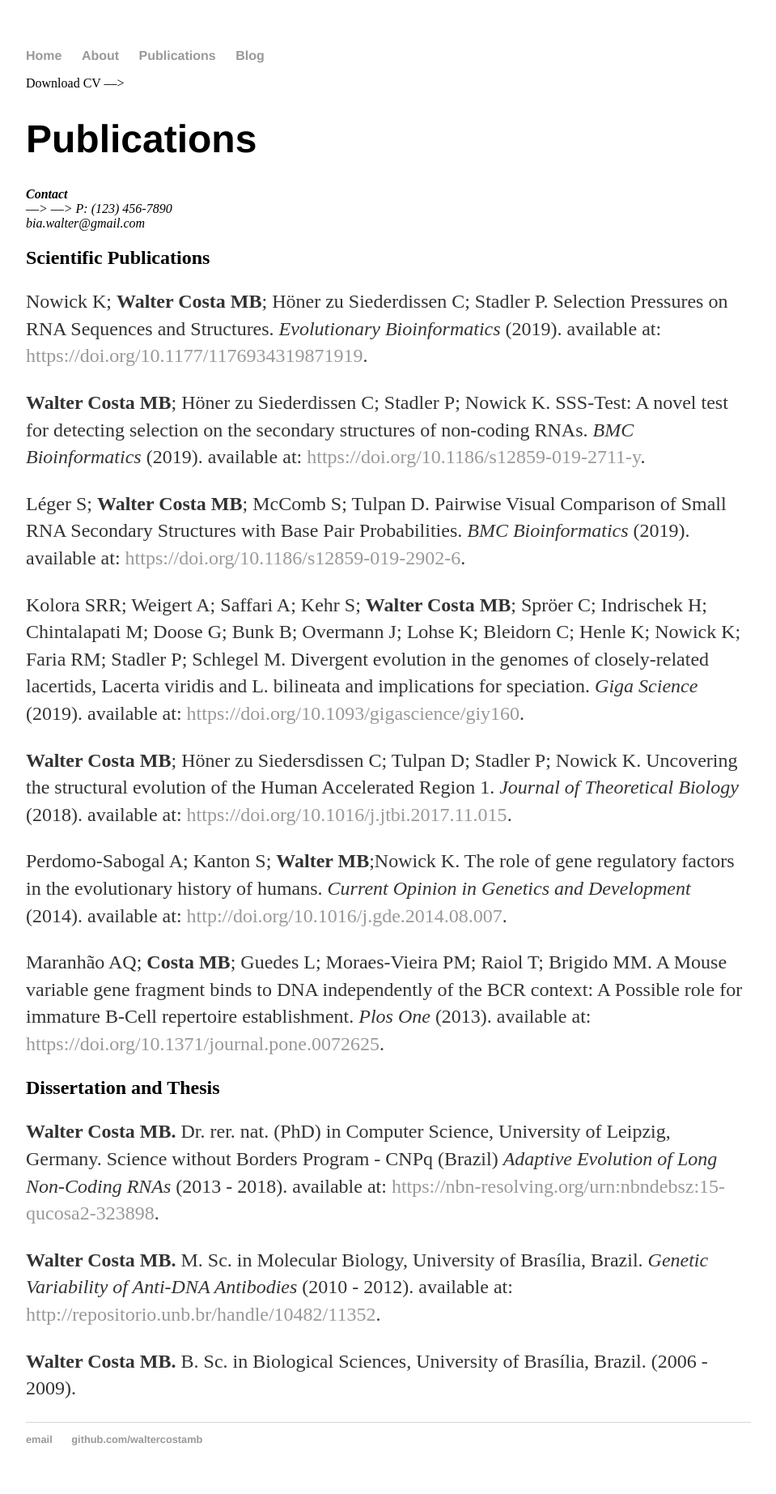
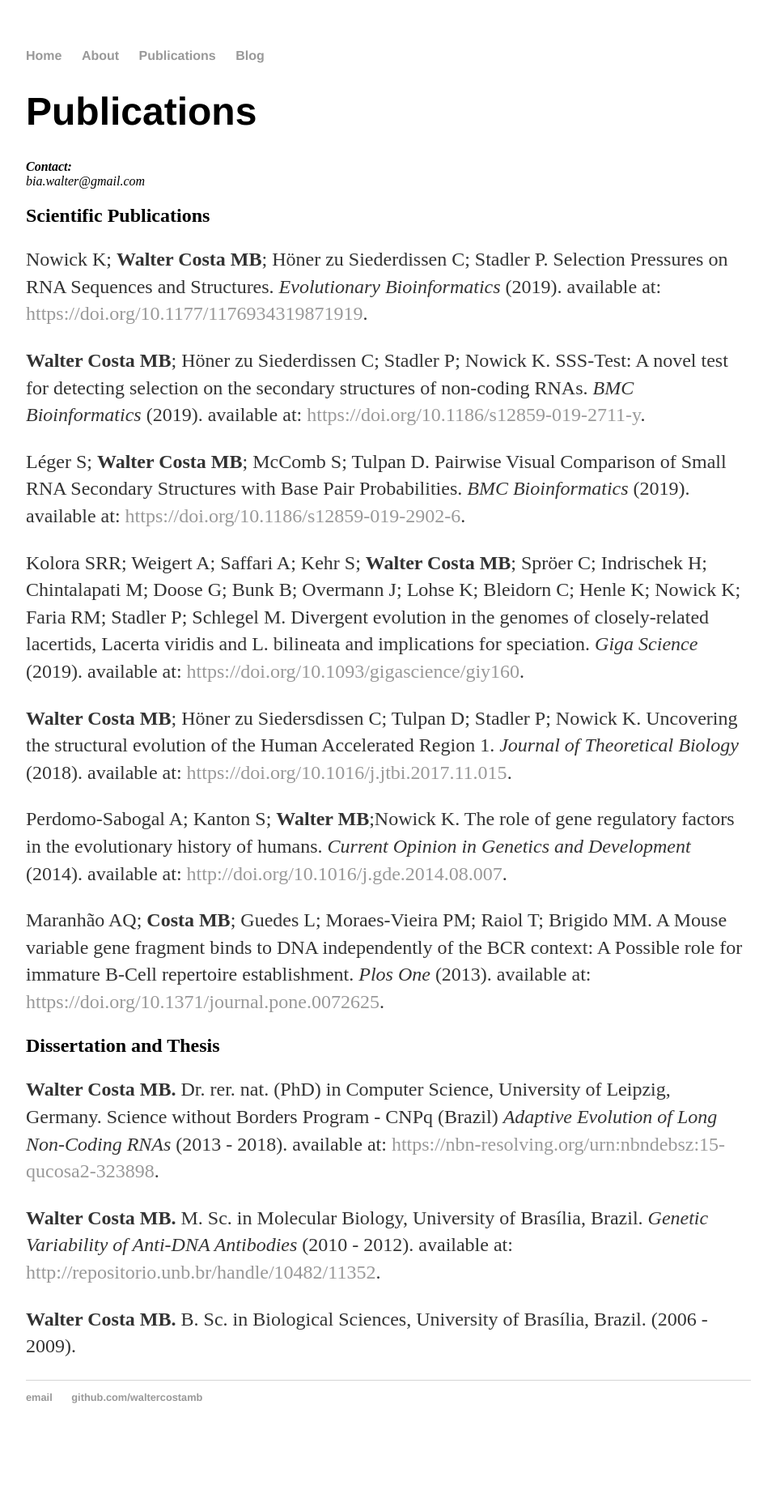
Before and after one commit to waltercostamb/waltercostamb.github.io, a Jekyll site: the page built from pubs/index.html, in a window 1280 px wide. Shown: the whole page at 81% size, without its empty margins (160-1119 px from the left). Built offline with Jekyll 4.4.1, drawn with Linux system fonts in a browser that asks for light colours; after the commit the page ends 1793 px from its top, so only the background shows below that.

Commit message:
Update index.html

```diff
--- a/pubs/index.html
+++ b/pubs/index.html
@@ -4,13 +4,14 @@ title: Publications of Maria Beatriz Walter Costa
 ---
 
 	<div class="pubs">
-		<! –– <a href="#" class="download" title="Download CV as PDF">Download CV</a> ––>
+		<! –– <a href="#" class="download" title="Download CV as PDF"><!Download CV</a>
+
 					<h1>Publications</h1>
 					<address>
-				<strong>Contact</strong><br>
-		<! ––			Street Address<br> ––>
-		<! ––			City State 12345<br> ––>
-		<! ––			<abbr title="phone">P:</abbr> (123) 456-7890<br>
+				<strong>Contact:</strong><br>
+		<! ––			Street Address<br>
+		<! ––			<!City State 12345<br>
+		<! ––			<abbr title="phone"><!P:</abbr> <!(123) 456-7890<br>
 					<span class="obfuscate">bia.walter@gmail.com</span>
 					</address>
 
@@ -38,9 +39,11 @@ title: Publications of Maria Beatriz Walter Costa
           evolution of the Human Accelerated Region 1. <em>Journal of Theoretical Biology</em> (2018). available at:
           <a href="#">https://doi.org/10.1016/j.jtbi.2017.11.015</a>.
 
+
 			 		<p>Perdomo-Sabogal A; Kanton S; <strong>Walter MB</strong>;Nowick K. The role of gene regulatory factors in the
           evolutionary history of humans. <em>Current Opinion in Genetics and Development</em> (2014). available at:
           <a href="#">http://doi.org/10.1016/j.gde.2014.08.007</a>.
+
 
 			 		<p>Maranhão AQ; <strong>Costa MB</strong>; Guedes L; Moraes-Vieira PM; Raiol T; Brigido MM. A Mouse variable gene
           fragment binds to DNA independently of the BCR context: A Possible role for immature B-Cell repertoire establishment.
```
